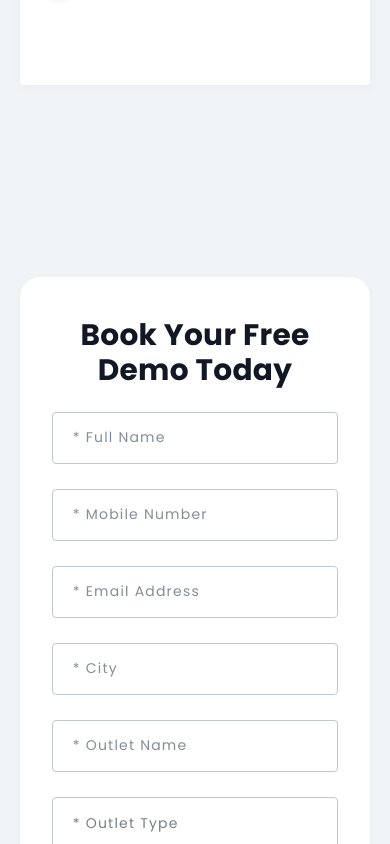
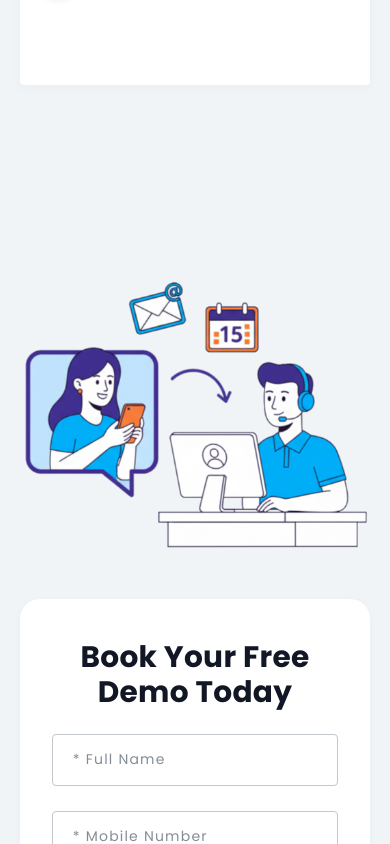
Before and after one commit to Shekru-Labs-India/menumitra_website, a React (Create React App) app: page / in a window 390 px wide. Shown: the part 11156-12000 px from the top of the page. Built offline with nearby package versions, Linux system fonts and the light colour scheme.

Commit message:
Update BookingForm component with new demo illustration and enhanced styling. Replaced the previous image with a new demo booking illustration and adjusted the layout for better alignment and responsiveness.

```diff
--- a/src/components/Form.jsx
+++ b/src/components/Form.jsx
@@ -312,11 +312,18 @@ const BookingForm = ({
 }) => (
   <section className={className}>
         <div className="row h-center">
-          <div className="col-lg-6 tablet-lg-top-45 d-none d-sm-block">
+          <div className="col-lg-6 tablet-lg-top-45 d-none d-sm-block d-flex justify-content-center align-items-center">
             <img
-              src={require("../assets/images/scheduale-form_md.jpg")}
-              className="img-fluid w-75 h-auto"
-              alt="Booking illustration"
+              src={require("../assets/images/demo-booking-illustration.png")}
+              className="img-fluid"
+              alt="Book Demo Illustration"
+              style={{
+                maxWidth: '500px',
+                width: '100%',
+                height: 'auto',
+                imageRendering: 'crisp-edges',
+                backgroundColor: 'transparent'
+              }}
             />
           </div>
           <div className="col-lg-6">
```
Also changed, not shown: src/assets/images/demo-booking-illustration.png (added).
